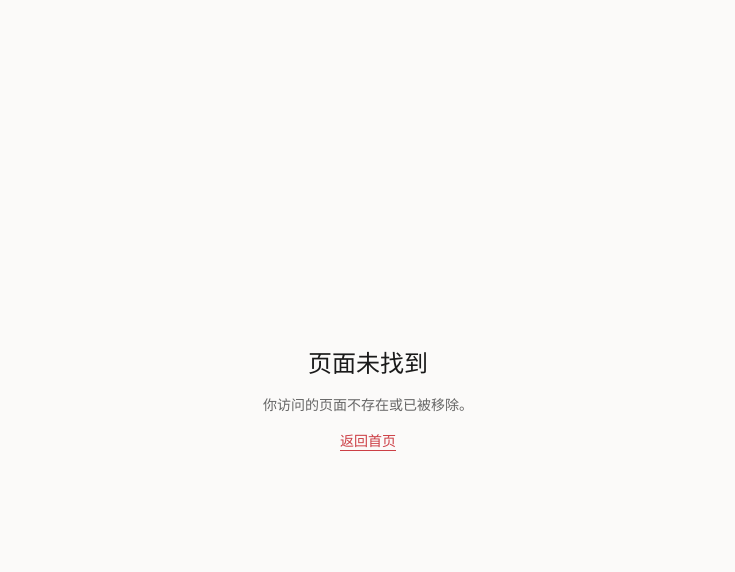
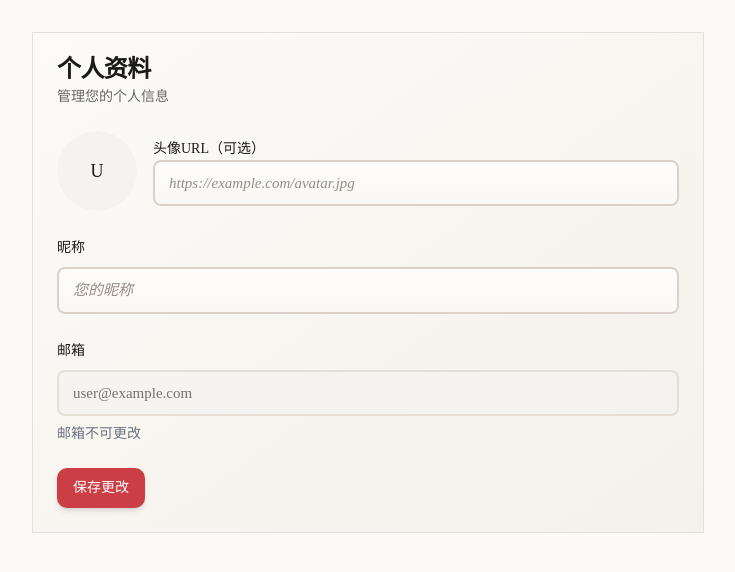
Before and after one commit to ai-dcf/ai-picture-book-platform, a Next.js app: page /profile in a window 1280 px wide. Before the commit this address had no page. Shown: the top 572 px of the page, without its empty margins (272-1007 px from the left). Built offline with nearby package versions, Linux system fonts and the light colour scheme; no server answers; sample sign-in values are in the browser's storage; a web font is replaced by a local one.

Commit message:
feat: create profile page

```diff
--- /dev/null
+++ b/src/app/profile/page.tsx
@@ -0,0 +1,147 @@
+"use client";
+
+import { useState, useEffect } from "react";
+import { useSession } from "next-auth/react";
+import { useForm } from "react-hook-form";
+import { zodResolver } from "@hookform/resolvers/zod";
+import { z } from "zod";
+import { Button } from "@/components/ui/button";
+import { Input } from "@/components/ui/input";
+import { Label } from "@/components/ui/label";
+import { Card, CardContent, CardDescription, CardHeader, CardTitle } from "@/components/ui/card";
+import { Avatar, AvatarImage, AvatarFallback } from "@/components/ui/avatar";
+import { updateProfile } from "@/app/actions/auth";
+import { redirect } from "next/navigation";
+
+const profileSchema = z.object({
+  nickname: z.string().min(1, "昵称不能为空"),
+  avatarUrl: z.string().optional(),
+});
+
+type ProfileFormData = z.infer<typeof profileSchema>;
+
+export default function ProfilePage() {
+  const { data: session, status } = useSession();
+  const [isLoading, setIsLoading] = useState(false);
+  const [message, setMessage] = useState<{ type: 'success' | 'error'; text: string } | null>(null);
+
+  const {
+    register,
+    handleSubmit,
+    formState: { errors },
+    reset,
+  } = useForm<ProfileFormData>({
+    resolver: zodResolver(profileSchema),
+  });
+
+  useEffect(() => {
+    if (session?.user) {
+      reset({
+        nickname: (session.user as any).nickname || "",
+        avatarUrl: (session.user as any).avatarUrl || "",
+      });
+    }
+  }, [session, reset]);
+
+  if (status === "loading") {
+    return (
+      <div className="min-h-screen flex items-center justify-center">
+        加载中...
+      </div>
+    );
+  }
+
+  if (status === "unauthenticated") {
+    redirect("/login");
+  }
+
+  const onSubmit = async (data: ProfileFormData) => {
+    setMessage(null);
+    setIsLoading(true);
+
+    try {
+      const formData = new FormData();
+      if (data.nickname) formData.set("nickname", data.nickname);
+      if (data.avatarUrl) formData.set("avatarUrl", data.avatarUrl);
+
+      const result = await updateProfile(formData);
+
+      if (result.success) {
+        setMessage({ type: "success", text: "个人资料更新成功！" });
+        window.location.reload();
+      } else {
+        setMessage({ type: "error", text: result.error || "更新失败" });
+      }
+    } catch (err) {
+      setMessage({ type: "error", text: "更新失败，请稍后重试" });
+    } finally {
+      setIsLoading(false);
+    }
+  };
+
+  const userInitial = ((session?.user as any)?.nickname || session?.user?.email || "U").charAt(0).toUpperCase();
+
+  return (
+    <div className="min-h-screen p-4 md:p-8">
+      <div className="max-w-2xl mx-auto">
+        <Card>
+          <CardHeader>
+            <CardTitle>个人资料</CardTitle>
+            <CardDescription>
+              管理您的个人信息
+            </CardDescription>
+          </CardHeader>
+          <CardContent>
+            <form onSubmit={handleSubmit(onSubmit)} className="space-y-6">
+              <div className="flex items-center space-x-4">
+                <Avatar className="h-20 w-20">
+                  <AvatarImage src={(session?.user as any)?.avatarUrl} />
+                  <AvatarFallback className="text-lg">{userInitial}</AvatarFallback>
+                </Avatar>
+                <div className="flex-1">
+                  <Label htmlFor="avatarUrl">头像URL（可选）</Label>
+                  <Input
+                    id="avatarUrl"
+                    type="url"
+                    placeholder="https://example.com/avatar.jpg"
+                    {...register("avatarUrl")}
+                  />
+                </div>
+              </div>
+              <div className="space-y-2">
+                <Label htmlFor="nickname">昵称</Label>
+                <Input
+                  id="nickname"
+                  type="text"
+                  placeholder="您的昵称"
+                  {...register("nickname")}
+                />
+                {errors.nickname && (
+                  <p className="text-sm text-red-500">{errors.nickname.message}</p>
+                )}
+              </div>
+              <div className="space-y-2">
+                <Label>邮箱</Label>
+                <Input
+                  type="email"
+                  value={session?.user?.email || ""}
+                  disabled
+                  className="bg-gray-50"
+                />
+                <p className="text-sm text-gray-500">邮箱不可更改</p>
+              </div>
+              {message && (
+                <div className={`p-3 rounded-md text-sm ${message.type === 'success' ? 'bg-green-50 text-green-600' : 'bg-red-50 text-red-600'}`}>
+                  {message.text}
+                </div>
+              )}
+              <Button type="submit" disabled={isLoading}>
+                {isLoading ? "保存中..." : "保存更改"}
+              </Button>
+            </form>
+          </CardContent>
+        </Card>
+      </div>
+    </div>
+  );
+}
```
